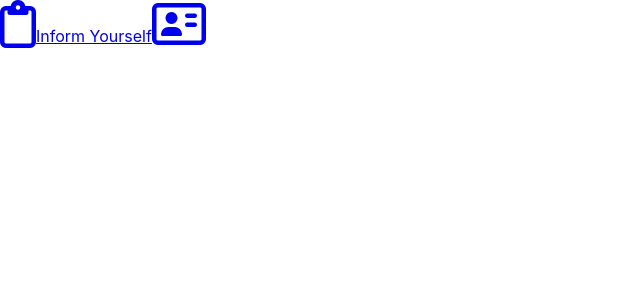
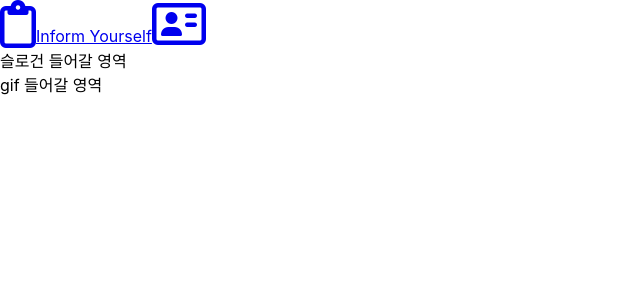
Before and after one commit to sseongFamily/inform-yourself-client, a React (Create React App) app: page / in a window 1280 px wide. Shown: the top 300 px of the page, without its empty margins (0-640 px from the left). Built offline with nearby package versions, Linux system fonts and the light colour scheme.

Commit message:
✨ feat/5/main_frame

```diff
--- a/src/App.tsx
+++ b/src/App.tsx
@@ -1,11 +1,13 @@
 import React from 'react';
 import './App.css';
 import MainNav from './components/MainNav';
+import Home from './pages/main/Home';
 
 function App() {
   return (
     <div>
       <MainNav />
+      <Home />
     </div>
   );
 }
--- /dev/null
+++ b/src/pages/main/Home.tsx
@@ -0,0 +1,12 @@
+import React from 'react';
+import Intro from './Intro';
+
+function Home() {
+  return (
+    <div>
+      <Intro />
+    </div>
+  );
+}
+
+export default Home;
--- /dev/null
+++ b/src/pages/main/Intro.tsx
@@ -0,0 +1,12 @@
+import React from 'react';
+
+function Intro() {
+  return (
+    <div>
+      <div>슬로건 들어갈 영역</div>
+      <div>gif 들어갈 영역</div>
+    </div>
+  );
+}
+
+export default Intro;
```
Also changed, not shown: 1 other file (tests, documents, lock files or other folders).
